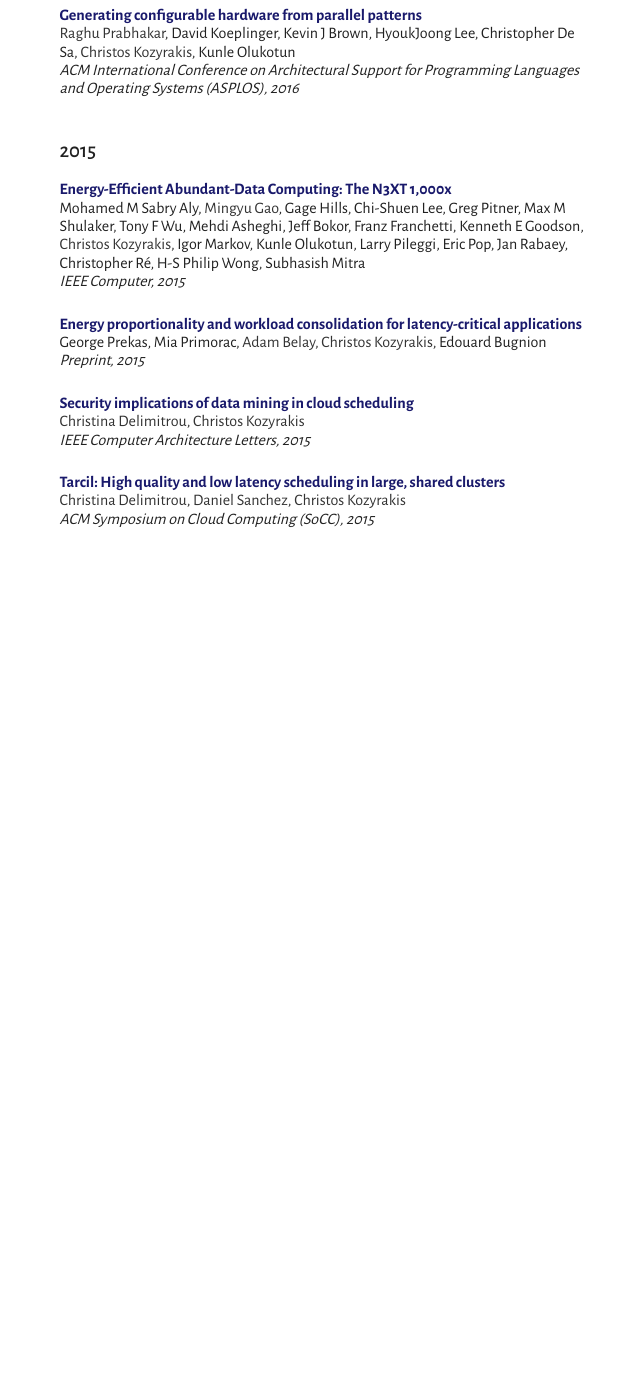
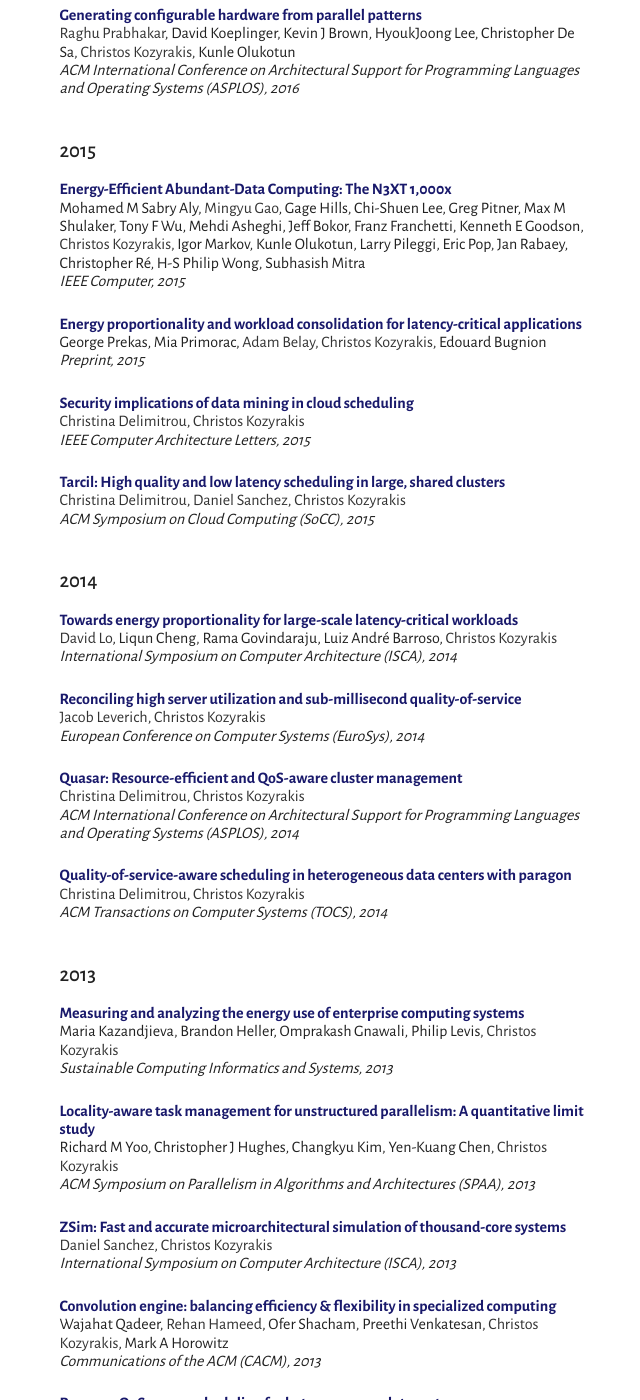
Before and after one commit to stanford-mast/stanford-mast.github.io, a Jekyll site: the page built from pubs/index.md, in a window 1280 px wide and 1400 px high, scrolled down 7409 px. Shown: the whole window, without its empty margins (238-878 px from the left). Built offline with Jekyll 4.4.1, drawn with Linux system fonts in a browser that asks for light colours; nearby versions of some CDN libraries; before the commit the page ends 7971 px from its top, so only the background shows below that; some of the changed text lies outside the part shown.

Commit message:
Papers between 2012 and 2014

```diff
--- a/_data/venues.yml
+++ b/_data/venues.yml
@@ -220,3 +220,21 @@
   bibtex:
     type: inproceedings
     venue: booktitle
+nvmw:
+  short: NVMW
+  full: Non-Volatile Memories Workshop (NVMW)
+  bibtex:
+    type: inproceedings
+    venue: booktitle
+scis:
+  short: SCIS
+  full: Sustainable Computing Informatics and Systems
+  bibtex:
+    type: inproceedings
+    venue: booktitle
+spaa:
+  short: SPAA
+  full: ACM Symposium on Parallelism in Algorithms and Architectures (SPAA)
+  bibtex:
+    type: inproceedings
+    venue: booktitle
--- /dev/null
+++ b/_pubs/2012/a_case_of_system_level_hardware_software_co_design_and_co_verification_of_a_commodity_multi_processor_system_with_custom_hardware.md
@@ -0,0 +1,19 @@
+---
+title: 'A case of system-level hardware/software co-design and co-verification of a commodity multi-processor system with custom hardware'
+authors:
+  - name: Sungpack Hong
+  - name: Tayo Oguntebi
+  - name: Jared Casper
+  - name: Nathan Bronson
+  - key: christoskozyrakis
+  - name: Kunle Olukotun
+    affiliation: Stanford
+venue: codes
+year: 2012
+date: 2012-10-01
+doi: 10.1145/2380445.2380524
+thumbnail: False
+materials:
+tags:
+---
+This paper presents an interesting system-level co-design and co-verification case study for a non-trivial design where multiple high-performing x86 processors and custom hardware were connected through a coherent interconnection fabric. In functional verification of such a system, we used a processor bus functional model (BFM) to combine native software execution with a cycle-accurate interconnect simulator and an HDL simulator. However, we found that significant extensions need to be made to the conventional BFM methodology in order to capture various data-race cases in simulation, which eventually happen in modern multi-processor systems. Especially essential were faithful implementations of the memory consistency model and cache coherence protocol, as well as timing randomization. We demonstrate how such a co-simulation environment can be constructed from existing tools and software. Lessons from our study can similarly be applied to design and verification of other tightly-coupled systems.
--- /dev/null
+++ b/_pubs/2012/towards_energy_proportional_datacenter_memory_with_mobile_dram.md
@@ -0,0 +1,23 @@
+---
+title: 'Towards energy-proportional datacenter memory with mobile DRAM'
+authors:
+  - name: Krishna T Malladi
+    affiliation: Stanford
+  - name: Frank A Nothaft
+    affiliation: Stanford
+  - name: Karthika Periyathambi
+    affiliation: Stanford
+  - name: Benjamin C Lee
+    affiliation: Duke
+  - key: christoskozyrakis
+  - name: Mark Horowitz
+    affiliation: Stanford
+venue: isca
+year: 2012
+date: 2012-06-01
+doi: 10.1145/2366231.2337164
+thumbnail: False
+materials:
+tags:
+---
+To increase datacenter energy efficiency, we need memory systems that keep pace with processor efficiency gains. Currently, servers use DDR3 memory, which is designed for high bandwidth but not for energy proportionality. A system using 20% of the peak DDR3 bandwidth consumes 2.3x the energy per bit compared to the energy consumed by a system with fully utilized memory bandwidth. Nevertheless, many datacenter applications stress memory capacity and latency but not memory bandwidth. In response, we architect server memory systems using mobile DRAM devices, trading peak bandwidth for lower energy consumption per bit and more efficient idle modes. We demonstrate 3-5x lower memory power, better proportionality, and negligible performance penalties for datacenter workloads.
--- /dev/null
+++ b/_pubs/2013/convolution_engine_balancing_efficiency_flexibility_in_specialized_computing.md
@@ -0,0 +1,19 @@
+---
+title: 'Convolution engine: balancing efficiency & flexibility in specialized computing'
+authors:
+  - name: Wajahat Qadeer
+  - key: rehanhameed
+  - name: Ofer Shacham
+  - name: Preethi Venkatesan
+  - key: christoskozyrakis
+  - name: Mark A Horowitz
+venue: cacm
+year: 2013
+date: 2013-06-01
+doi: 10.1145/2735841
+thumbnail: False
+materials:
+tags:
+---
+General-purpose processors, while tremendously versatile, pay a huge cost for their flexibility by wasting over 99% of the energy in programmability overheads. We observe that reducing this waste requires tuning data storage and compute structures and their connectivity to the data-flow and data-locality patterns in the algorithms. Hence, by backing off from full programmability and instead targeting key data-flow patterns used in a domain, we can create efficient engines that can be programmed and reused across a wide range of applications within that domain.
+We present the Convolution Engine (CE)---a programmable processor specialized for the convolution-like data-flow prevalent in computational photography, computer vision, and video processing. The CE achieves energy efficiency by capturing data-reuse patterns, eliminating data transfer overheads, and enabling a large number of operations per memory access. We demonstrate that the CE is within a factor of 2--3× of the energy and area efficiency of custom units optimized for a single kernel. The CE improves energy and area efficiency by 8--15× over data-parallel Single Instruction Multiple Data (SIMD) engines for most image processing applications.
--- /dev/null
+++ b/_pubs/2013/locality_aware_task_management_for_unstructured_parallelism_a_quantitative_limit_study.md
@@ -0,0 +1,22 @@
+---
+title: 'Locality-aware task management for unstructured parallelism: A quantitative limit study'
+authors:
+  - name: Richard M Yoo
+    affiliation: Intel
+  - name: Christopher J Hughes
+    affiliation: Intel
+  - name: Changkyu Kim
+    affiliation: Intel
+  - name: Yen-Kuang Chen
+    affiliation: Intel
+  - key: christoskozyrakis
+venue: spaa
+year: 2013
+date: 2013-07-01
+doi: 10.1145/2486159.2486175
+thumbnail: False
+materials:
+tags:
+---
+As we increase the number of cores on a processor die, the on-chip cache hierarchies that support these cores are getting larger, deeper, and more complex. As a result, non-uniform memory access effects are now prevalent even on a single chip. To reduce execution time and energy consumption, data access locality should be exploited. This is especially important for task-based programming systems, where a scheduler decides when and where on the chip the code segments, i.e., tasks, should execute. Capturing locality for structured task parallelism has been done effectively, but the more difficult case, unstructured parallelism, remains largely unsolved - little quantitative analysis exists to demonstrate the potential of locality-aware scheduling, and to guide future scheduler implementations in the most fruitful direction.
+This paper quantifies the potential of locality-aware scheduling for unstructured parallelism on three different many-core processors. Our simulation results of 32-core systems show that locality-aware scheduling can bring up to 2.39x speedup over a randomized schedule, and 2.05x speedup over a state-of-the-art baseline scheduling scheme. At the same time, a locality-aware schedule reduces average energy consumption by 55% and 47%, relative to the random and the baseline schedule, respectively. In addition, our 1024-core simulation results project that these benefits will only increase: Compared to 32-core executions, we see up to 1.83x additional locality benefits. To capture such potentials in a practical setting, we also perform a detailed scheduler design space exploration to quantify the impact of different scheduling decisions. We also highlight the importance of locality-aware stealing, and demonstrate that a stealing scheme can exploit significant locality while performing load balancing. Over randomized stealing, our proposed scheme shows up to 2.0x speedup for stolen tasks.
--- /dev/null
+++ b/_pubs/2013/measuring_and_analyzing_the_energy_use_of_enterprise_computing_systems.md
@@ -0,0 +1,22 @@
+---
+title: 'Measuring and analyzing the energy use of enterprise computing systems'
+authors:
+  - name: Maria Kazandjieva
+    affiliation: Stanford
+  - name: Brandon Heller
+    affiliation: Stanford
+  - name: Omprakash Gnawali
+    affiliation: University of Houston
+  - name: Philip Levis
+    affiliation: Stanford
+  - key: christoskozyrakis
+venue: scis
+year: 2013
+date: 2013-09-01
+doi: 10.1016/j.suscom.2013.01.009
+thumbnail: False
+materials:
+tags:
+---
+Until now, green computing research has largely relied on few, short-term power measurements to characterize the energy use of enterprise computing. This paper brings new and comprehensive power datasets through Powernet, a hybrid sensor network that monitors the power and utilization of the IT systems in a large academic building. Over more than two years, we have collected power data from 250+ individual computing devices and have monitored a subset of CPU and network loads. This dense, long-term monitoring allows us to extrapolate the data to a detailed breakdown of electricity use across the building's computing systems.
+Our datasets provide an opportunity to examine data analysis and methodology techniques used in green computing research. We show that power variability both between similar devices and over time for a single device can lead to cost or savings estimates that are off by 15–20%. Extending the coverage of measured devices and the duration (to at least one month) significantly reduces errors. Lastly, our experiences with collecting data and the subsequent analysis lead to a better understanding of how one should go about power characterization studies. We provide several methodology guidelines for the green computing community. The data from the Powernet deployment can be found at http://sing.stanford.edu/maria/powernet.
--- /dev/null
+++ b/_pubs/2013/paragon_qos_aware_scheduling_for_heterogeneous_datacenters.md
@@ -0,0 +1,16 @@
+---
+title: 'Paragon: QoS-aware scheduling for heterogeneous datacenters'
+authors:
+  - key: christinadelimitrou
+  - key: christoskozyrakis
+venue: asplos
+year: 2013
+date: 2013-03-16
+doi: 10.1145/2451116.2451125
+thumbnail: False
+materials:
+tags:
+---
+Large-scale datacenters (DCs) host tens of thousands of diverse applications each day. However, interference between colocated workloads and the difficulty to match applications to one of the many hardware platforms available can degrade performance, violating the quality of service (QoS) guarantees that many cloud workloads require. While previous work has identified the impact of heterogeneity and interference, existing solutions are computationally intensive, cannot be applied online and do not scale beyond few applications.
+We present Paragon, an online and scalable DC scheduler that is heterogeneity and interference-aware. Paragon is derived from robust analytical methods and instead of profiling each application in detail, it leverages information the system already has about applications it has previously seen. It uses collaborative filtering techniques to quickly and accurately classify an unknown, incoming workload with respect to heterogeneity and interference in multiple shared resources, by identifying similarities to previously scheduled applications. The classification allows Paragon to greedily schedule applications in a manner that minimizes interference and maximizes server utilization. Paragon scales to tens of thousands of servers with marginal scheduling overheads in terms of time or state.
+We evaluate Paragon with a wide range of workload scenarios, on both small and large-scale systems, including 1,000 servers on EC2. For a 2,500-workload scenario, Paragon enforces performance guarantees for 91% of applications, while significantly improving utilization. In comparison, heterogeneity-oblivious, interference-oblivious and least-loaded schedulers only provide similar guarantees for 14%, 11% and 3% of workloads. The differences are more striking in oversubscribed scenarios where resource efficiency is more critical.
--- /dev/null
+++ b/_pubs/2013/quality_of_service_aware_scheduling_in_heterogeneous_data_centers_with_paragon.md
@@ -0,0 +1,16 @@
+---
+title: 'Quality-of-service-aware scheduling in heterogeneous data centers with paragon'
+authors:
+  - key: christinadelimitrou
+  - key: christoskozyrakis
+venue: tocs
+year: 2014
+date: 2013-12-20
+doi: 10.1145/2556583
+thumbnail: False
+materials:
+tags:
+---
+Large-scale datacenters (DCs) host tens of thousands of diverse applications each day. However, interference between colocated workloads and the difficulty of matching applications to one of the many hardware platforms available can degrade performance, violating the quality of service (QoS) guarantees that many cloud workloads require. While previous work has identified the impact of heterogeneity and interference, existing solutions are computationally intensive, cannot be applied online, and do not scale beyond a few applications.
+We present Paragon, an online and scalable DC scheduler that is heterogeneity- and interference-aware. Paragon is derived from robust analytical methods, and instead of profiling each application in detail, it leverages information the system already has about applications it has previously seen. It uses collaborative filtering techniques to quickly and accurately classify an unknown incoming workload with respect to heterogeneity and interference in multiple shared resources. It does so by identifying similarities to previously scheduled applications. The classification allows Paragon to greedily schedule applications in a manner that minimizes interference and maximizes server utilization. After the initial application placement, Paragon monitors application behavior and adjusts the scheduling decisions at runtime to avoid performance degradations. Additionally, we design ARQ, a multiclass admission control protocol that constrains application waiting time. ARQ queues applications in separate classes based on the type of resources they need and avoids long queueing delays for easy-to-satisfy workloads in highly-loaded scenarios. Paragon scales to tens of thousands of servers and applications with marginal scheduling overheads in terms of time or state.
+We evaluate Paragon with a wide range of workload scenarios, on both small and large-scale systems, including 1,000 servers on EC2. For a 2,500-workload scenario, Paragon enforces performance guarantees for 91% of applications, while significantly improving utilization. In comparison, heterogeneity-oblivious, interference-oblivious, and least-loaded schedulers only provide similar guarantees for 14%, 11%, and 3% of workloads. The differences are more striking in oversubscribed scenarios where resource efficiency is more critical.
--- /dev/null
+++ b/_pubs/2013/zsim_fast_and_accurate_microarchitectural_simulation_of_thousand_core_systems.md
@@ -0,0 +1,16 @@
+---
+title: 'ZSim: Fast and accurate microarchitectural simulation of thousand-core systems'
+authors:
+  - key: danielsanchez
+  - key: christoskozyrakis
+venue: isca
+year: 2013
+date: 2013-06-01
+doi: 10.1145/2508148.2485963
+thumbnail: False
+materials:
+tags:
+---
+Architectural simulation is time-consuming, and the trend towards hundreds of cores is making sequential simulation even slower. Existing parallel simulation techniques either scale poorly due to excessive synchronization, or sacrifice accuracy by allowing event reordering and using simplistic contention models. As a result, most researchers use sequential simulators and model small-scale systems with 16-32 cores. With 100-core chips already available, developing simulators that scale to thousands of cores is crucial.
+We present three novel techniques that, together, make thousand-core simulation practical. First, we speed up detailed core models (including OOO cores) with instruction-driven timing models that leverage dynamic binary translation. Second, we introduce bound-weave, a two-phase parallelization technique that scales parallel simulation on multicore hosts efficiently with minimal loss of accuracy. Third, we implement lightweight user-level virtualization to support complex workloads, including multiprogrammed, client-server, and managed-runtime applications, without the need for full-system simulation, sidestepping the lack of scalable OSs and ISAs that support thousands of cores.
+We use these techniques to build zsim, a fast, scalable, and accurate simulator. On a 16-core host, zsim models a 1024-core chip at speeds of up to 1,500 MIPS using simple cores and up to 300 MIPS using detailed OOO cores, 2-3 orders of magnitude faster than existing parallel simulators. Simulator performance scales well with both the number of modeled cores and the number of host cores. We validate zsim against a real Westmere system on a wide variety of workloads, and find performance and microarchitectural events to be within a narrow range of the real system.
--- /dev/null
+++ b/_pubs/2014/quasar_resource_efficient_and_qos_aware_cluster_management.md
@@ -0,0 +1,15 @@
+---
+title: 'Quasar: Resource-efficient and QoS-aware cluster management'
+authors:
+  - key: christinadelimitrou
+  - key: christoskozyrakis
+venue: asplos
+year: 2014
+date: 2014-02-01
+doi: 10.1145/2541940.2541941
+thumbnail: False
+materials:
+tags:
+---
+Cloud computing promises flexibility and high performance for users and high cost-efficiency for operators. Nevertheless, most cloud facilities operate at very low utilization, hurting both cost effectiveness and future scalability.
+We present Quasar, a cluster management system that increases resource utilization while providing consistently high application performance. Quasar employs three techniques. First, it does not rely on resource reservations, which lead to underutilization as users do not necessarily understand workload dynamics and physical resource requirements of complex codebases. Instead, users express performance constraints for each workload, letting Quasar determine the right amount of resources to meet these constraints at any point. Second, Quasar uses classification techniques to quickly and accurately determine the impact of the amount of resources (scale-out and scale-up), type of resources, and interference on performance for each workload and dataset. Third, it uses the classification results to jointly perform resource allocation and assignment, quickly exploring the large space of options for an efficient way to pack workloads on available resources. Quasar monitors workload performance and adjusts resource allocation and assignment when needed. We evaluate Quasar over a wide range of workload scenarios, including combinations of distributed analytics frameworks and low-latency, stateful services, both on a local cluster and a cluster of dedicated EC2 servers. At steady state, Quasar improves resource utilization by 47% in the 200-server EC2 cluster, while meeting performance constraints for workloads of all types.
--- /dev/null
+++ b/_pubs/2014/reconciling_high_server_utilization_and_sub_millisecond_quality_of_service.md
@@ -0,0 +1,15 @@
+---
+title: 'Reconciling high server utilization and sub-millisecond quality-of-service'
+authors:
+  - key: jacobleverich
+  - key: christoskozyrakis
+venue: eurosys
+year: 2014
+date: 2014-04-01
+doi: 10.1145/2592798.2592821
+thumbnail: False
+materials:
+tags:
+---
+The simplest strategy to guarantee good quality of service (QoS) for a latency-sensitive workload with sub-millisecond latency in a shared cluster environment is to never run other workloads concurrently with it on the same server. Unfortunately, this inevitably leads to low server utilization, reducing both the capability and cost effectiveness of the cluster.
+In this paper, we analyze the challenges of maintaining high QoS for low-latency workloads when sharing servers with other workloads. We show that workload co-location leads to QoS violations due to increases in queuing delay, scheduling delay, and thread load imbalance. We present techniques that address these vulnerabilities, ranging from provisioning the latency-critical service in an interference aware manner, to replacing the Linux CFS scheduler with a scheduler that provides good latency guarantees and fairness for co-located workloads. Ultimately, we demonstrate that some latency-critical workloads can be aggressively co-located with other workloads, achieve good QoS, and that such co-location can improve a datacenter's effective throughput per TCO-$ by up to 52%.
--- /dev/null
+++ b/_pubs/2014/towards_energy_proportionality_for_large_scale_latency_critical_workloads.md
@@ -0,0 +1,20 @@
+---
+title: 'Towards energy proportionality for large-scale latency-critical workloads'
+authors:
+  - key: davidlo
+  - name: Liqun Cheng
+    affiliation: Google
+  - name: Rama Govindaraju
+    affiliation: Google
+  - name: Luiz André Barroso
+    affiliation: Google
+  - key: christoskozyrakis
+venue: isca
+year: 2014
+date: 2014-06-01
+doi: 10.1109/ISCA.2014.6853237
+thumbnail: False
+materials:
+tags:
+---
+Reducing the energy footprint of warehouse-scale computer (WSC) systems is key to their affordability, yet difficult to achieve in practice. The lack of energy proportionality of typical WSC hardware and the fact that important workloads (such as search) require all servers to remain up regardless of traffic intensity renders existing power management techniques ineffective at reducing WSC energy use. We present PEGASUS, a feedback-based controller that significantly improves the energy proportionality of WSC systems, as demonstrated by a real implementation in a Google search cluster. PEGASUS uses request latency statistics to dynamically adjust server power management limits in a fine-grain manner, running each server just fast enough to meet global service-level latency objectives. In large cluster experiments, PEGASUS reduces power consumption by up to 20%. We also estimate that a distributed version of PEGASUS can nearly double these savings.
```
